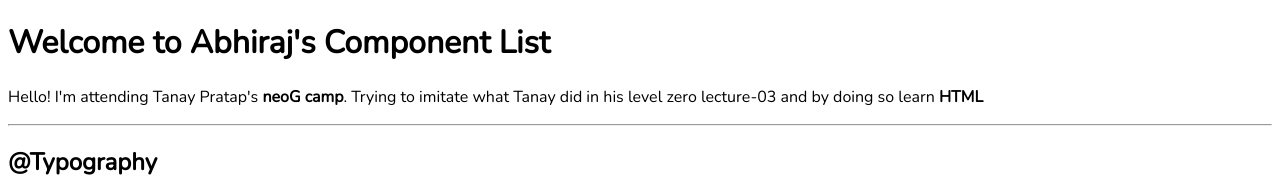
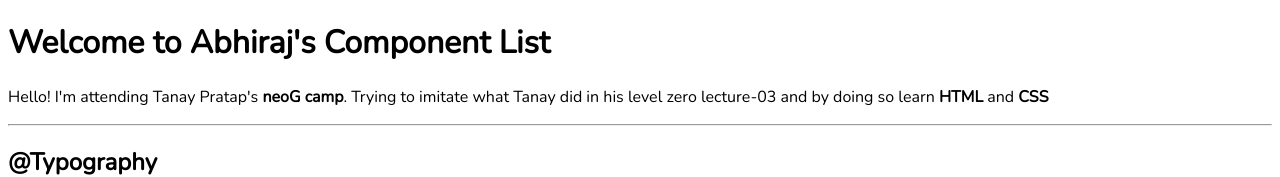
Before and after one commit to abhirajb/Abhiraj_Portfolio, a plain HTML site: page index.html in a window 1280 px wide. Shown: the top 177 px of the page. Drawn offline with nearby package versions, Linux system fonts and the light colour scheme.

Commit message:
refactor

```diff
--- a/index.html
+++ b/index.html
@@ -10,7 +10,7 @@
 <body>
     <h1>Welcome to Abhiraj's Component List</h1>
 
-    <p>Hello! I'm attending Tanay Pratap's <b>neoG camp</b>. Trying to imitate what Tanay did in his level zero lecture-03 and by doing so learn <b>HTML</b> </p>
+    <p>Hello! I'm attending Tanay Pratap's <b>neoG camp</b>. Trying to imitate what Tanay did in his level zero lecture-03 and by doing so learn <b>HTML</b> and <b>CSS</b> </p>
 
     <hr>
 
@@ -91,8 +91,7 @@
 
     <hr>
     <h2>@header</h2>
-    <header class=
-    "hero">
+    <header class="hero">
         <img class="hero-img" src="/images/explore.svg" >
         <h1 class="hero-header">You are inside Header!!</h1>
     </header>
--- a/styles.css
+++ b/styles.css
@@ -55,7 +55,7 @@ border: 1px solid var(--primary-color)
 
 .list-inline {
     display: inline;
-    padding: 0rem 0.5rem
+    padding: 0rem 0.5rem;
 }
 
 /** Nav **/
@@ -72,8 +72,7 @@ border: 1px solid var(--primary-color)
 }
 
 .navigation .nav-pills{
-    text-align:
-    right;
+    text-align: right;
 }
 
 .navigation .active-link{
```
